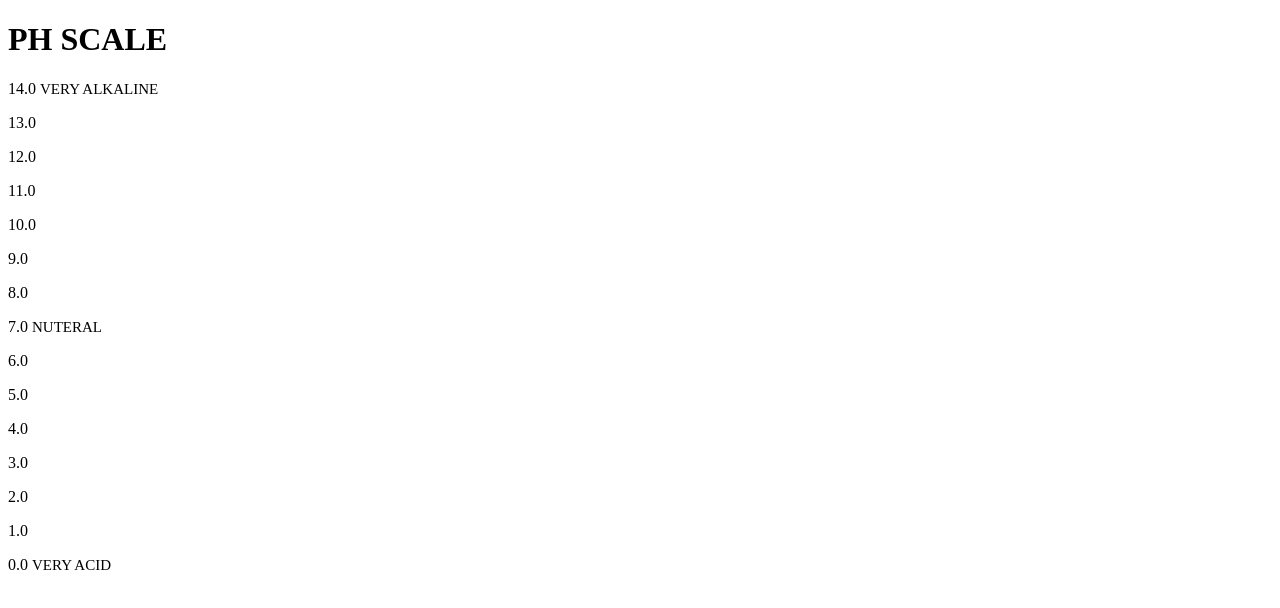
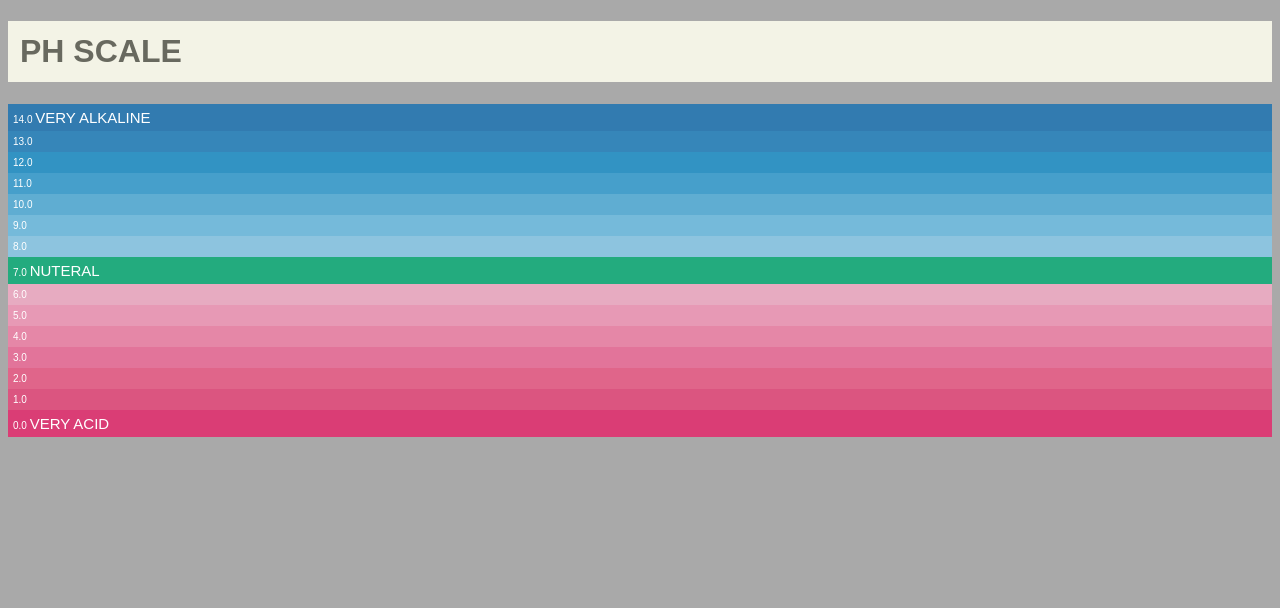
Before and after one commit to mycee58dev/PH-scale-, a plain HTML site: page index.html in a window 1280 px wide. Drawn offline with Linux system fonts and the light colour scheme.

Commit message:
adding style

```diff
--- a/index.html
+++ b/index.html
@@ -4,6 +4,7 @@
     <meta charset="UTF-8">
     <meta name="viewport" content="width=device-width, initial-scale=1.0">
     <title>PH SCALE</title>
+    <link rel="stylesheet" href="style.css">
 </head>
 <body>
     <h1> PH SCALE</h1>
--- a/style.css
+++ b/style.css
@@ -0,0 +1,74 @@
+body {
+    background-color: darkgray;
+}
+h1 {
+    color: rgb(104, 105, 95);
+    font-family: Arial; San Serif;
+    padding: 12px;
+    background-color: rgb(243, 243, 230);
+}
+ p {
+    color: #fff;
+    padding: 5px;
+    margin: 0;
+    font-family: Arial; San Serif;
+    font-size: 10px;
+ }
+ p.first {
+  background-color: #327bb0;
+ }
+
+p.second {
+    background-color: rgb(54, 134, 185);
+  }
+
+  p.third {
+    background-color: #3293c3;
+  }
+
+  p.fourth {
+    background-color: #469fcb;
+  }
+
+  p.fifth {
+    background-color: #5fadd2;
+  }
+
+  p.six {
+    background-color: #75bada;
+  }
+
+  p.seven {
+    background-color: #8dc4df;
+  }
+
+  p.eight {
+    background-color: #23ab7e;
+  }
+
+  p.nine {
+    background-color: #e7abc1;
+  }
+
+  p.ten {
+    background-color: #e799b5;
+  }
+  p.eleven {
+    background-color: #e587a7;
+  }
+
+  p.twelve {
+    background-color: #e2749a;
+  }
+
+  p.thirteen {
+    background-color: #e0658a;
+  }
+
+  p.fourteen {
+    background-color: #db5580;
+  }
+
+  p.fifthteen {
+    background-color: #da3d75;
+  }
```
